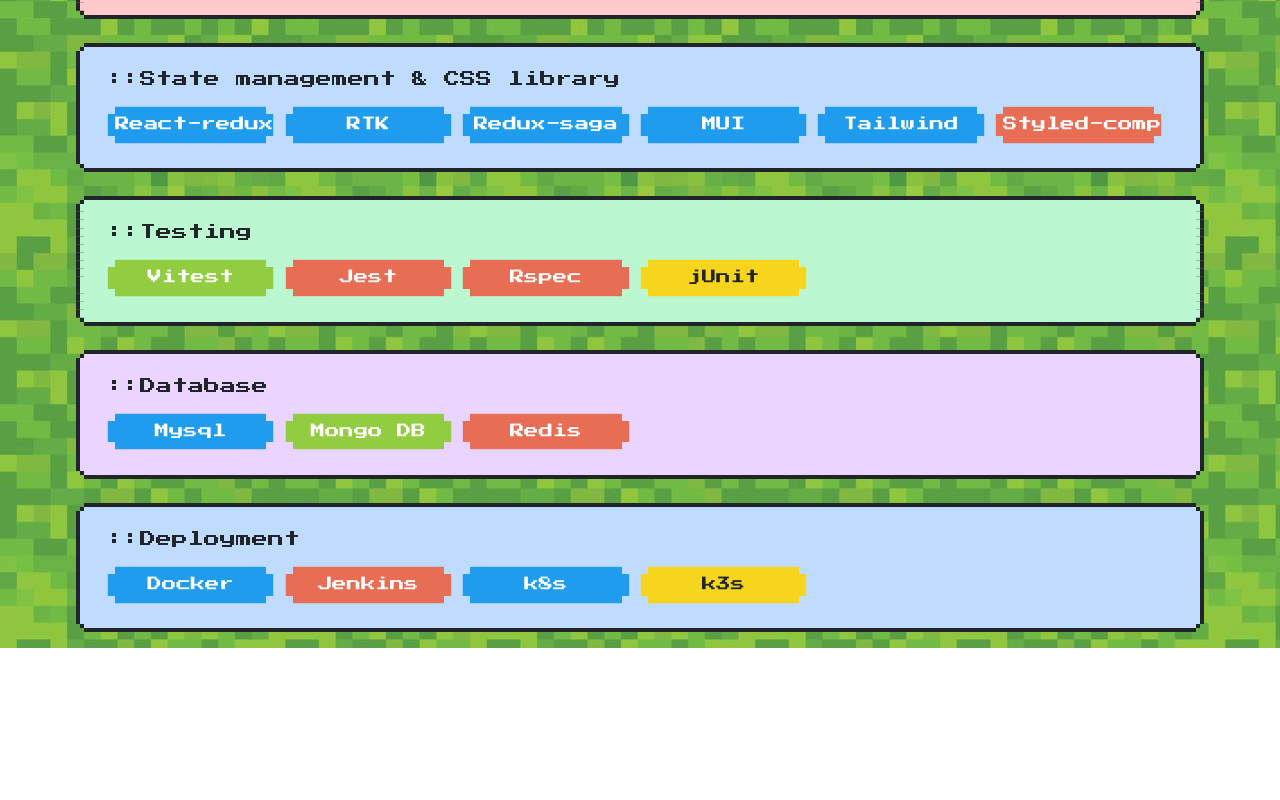
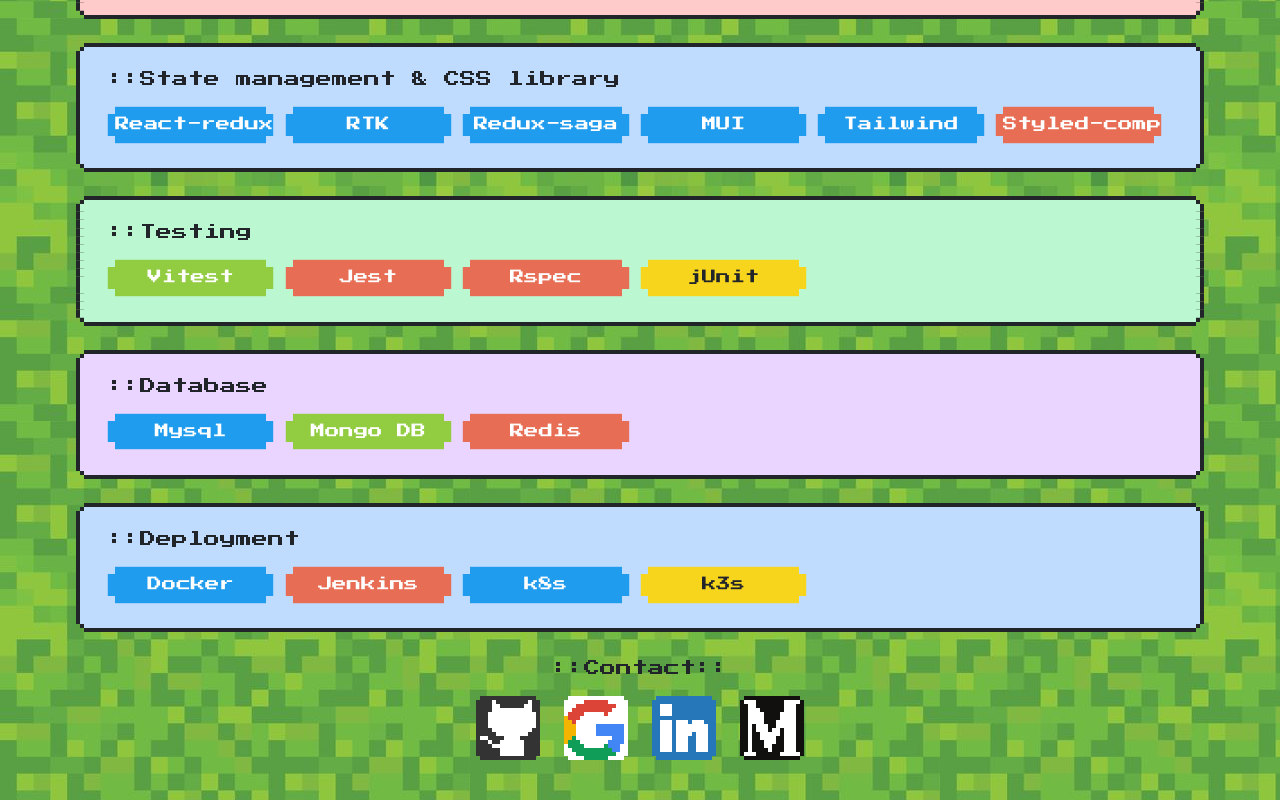
Before and after one commit to newzpanuwat/8bit-portfolio, a Next.js app: page / in a window 1280 px wide. Shown: the part 788-1588 px from the top of the page. Before the commit the page ends 1436 px from the top, so only its background shows below. Built offline with nearby package versions, Linux system fonts and the light colour scheme.

Commit message:
Update #contact

```diff
--- a/app/loading.tsx
+++ b/app/loading.tsx
@@ -3,13 +3,15 @@
 
 export default function Loading({ onComplete }: any) {
   const [progress, setProgress] = useState(0);
-  let values: Array<number> = [];
   const [isVisible, setIsVisible] = useState(true);
   const [loadingText, setLoadingText] = useState("Loading...");
+
+  let values: Array<number> = [];
   let index: number = 0;
 
   const generateRandomNumbers = (): Array<number> => {
     const max = 100;
+
     values = Array.from({ length: 2 }, () => Math.floor(Math.random() * max));
     return values;
   };
--- a/app/page.tsx
+++ b/app/page.tsx
@@ -168,6 +168,25 @@
                 </div>
               </div>
             </div>
+            <br />
+            {/* Contact */}
+            <p id="contact" className="title">
+              ::Contact::
+            </p>
+            <div className="flex items-center mb-5 gap-6">
+              <a href="https://github.com/newzpanuwat" target="_blank">
+                <i className="nes-icon github is-large"></i>
+              </a>
+              <a href="mailto:panuwat.brd@gmail.com" target="_blank">
+                <i className="nes-icon google is-large"></i>
+              </a>
+              <a href="https://www.linkedin.com/in/newzpanuwat/" target="_blank">
+                <i className="nes-icon linkedin is-large"></i>
+              </a>
+              <a href="https://medium.com/@newzpanuwat" target="_blank">
+                <i className="nes-icon medium is-large"></i>
+              </a>
+            </div>
           </main>
         </div>
       )}
```
